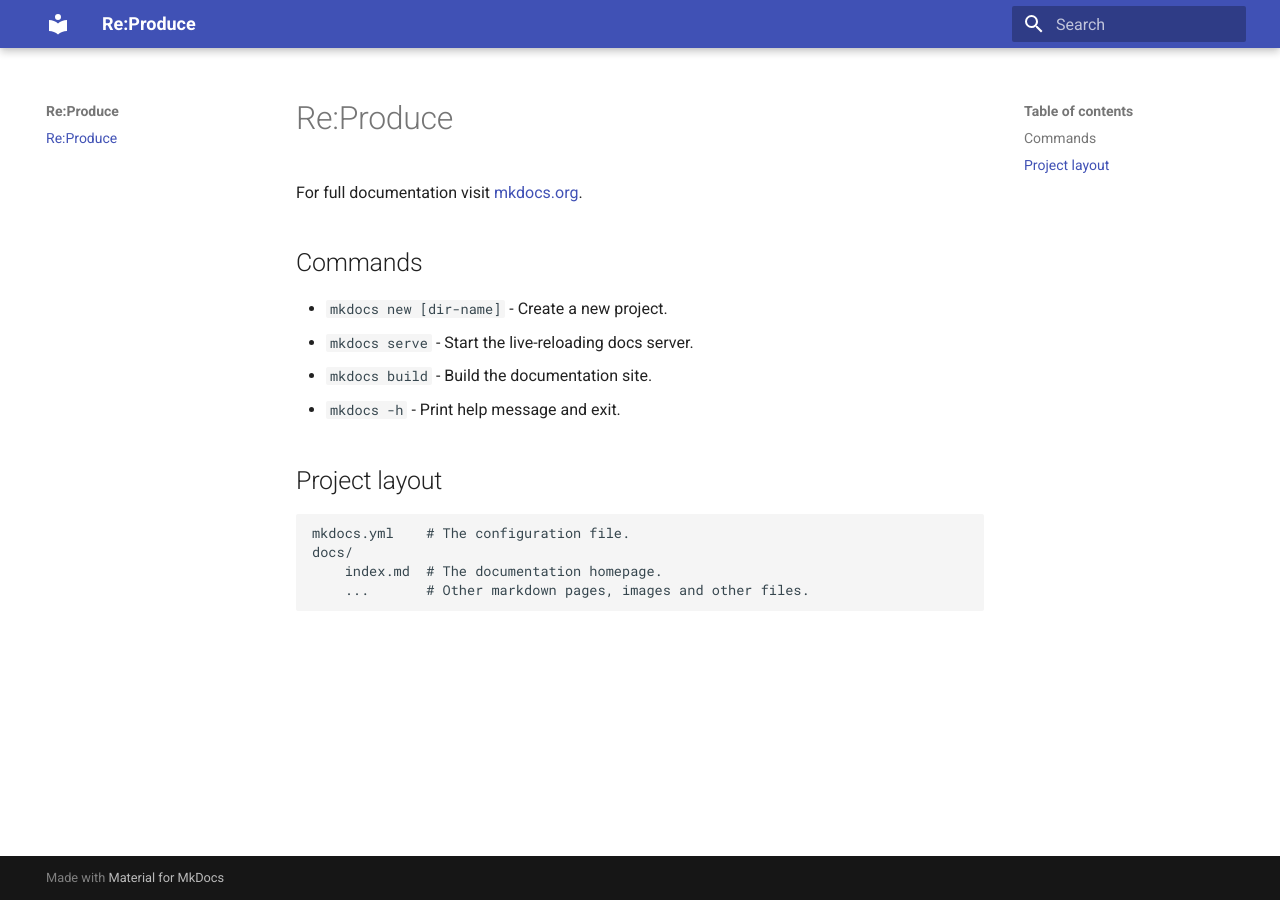
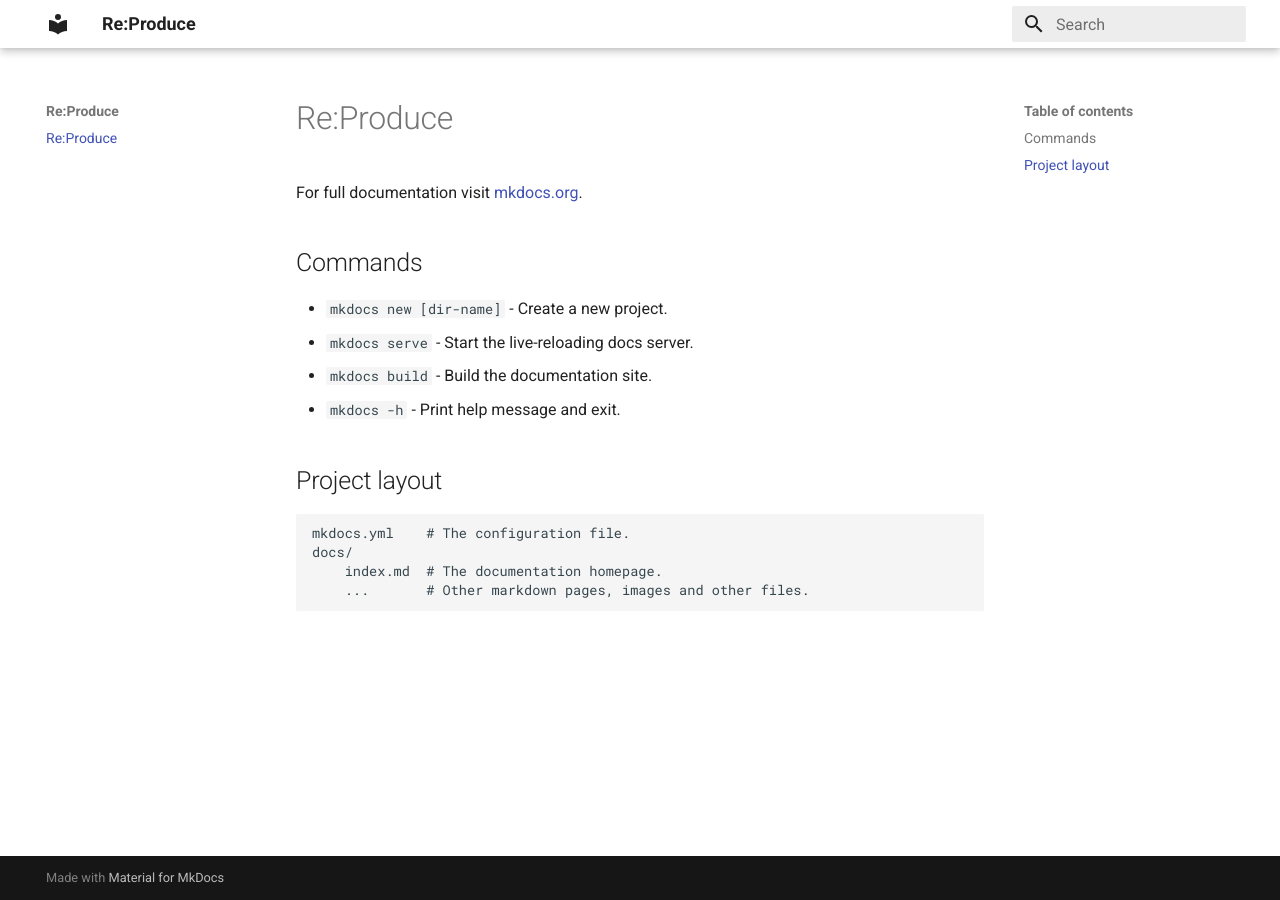
Before and after one commit to Re-produce/re-produce, an MkDocs documentation site: the page built from docs/index.md, in a window 1280 px wide. Built offline with MkDocs 1.6.1 and Material for MkDocs 9.7.7, drawn with Linux system fonts in a browser that asks for light colours.

Commit message:
Update mkdocs.yml

```diff
--- a/mkdocs.yml
+++ b/mkdocs.yml
@@ -3,7 +3,7 @@ theme:
   name: material
   palette:
     # try other colors from https://squidfunk.github.io/mkdocs-material/getting-started/#primary-colors
-    primary: #56AEFF
+    primary: "White"
     accent: #56AEFF
 features:
     # See more about the navigation at https://squidfunk.github.io/mkdocs-material/setup/setting-up-navigation/
```
